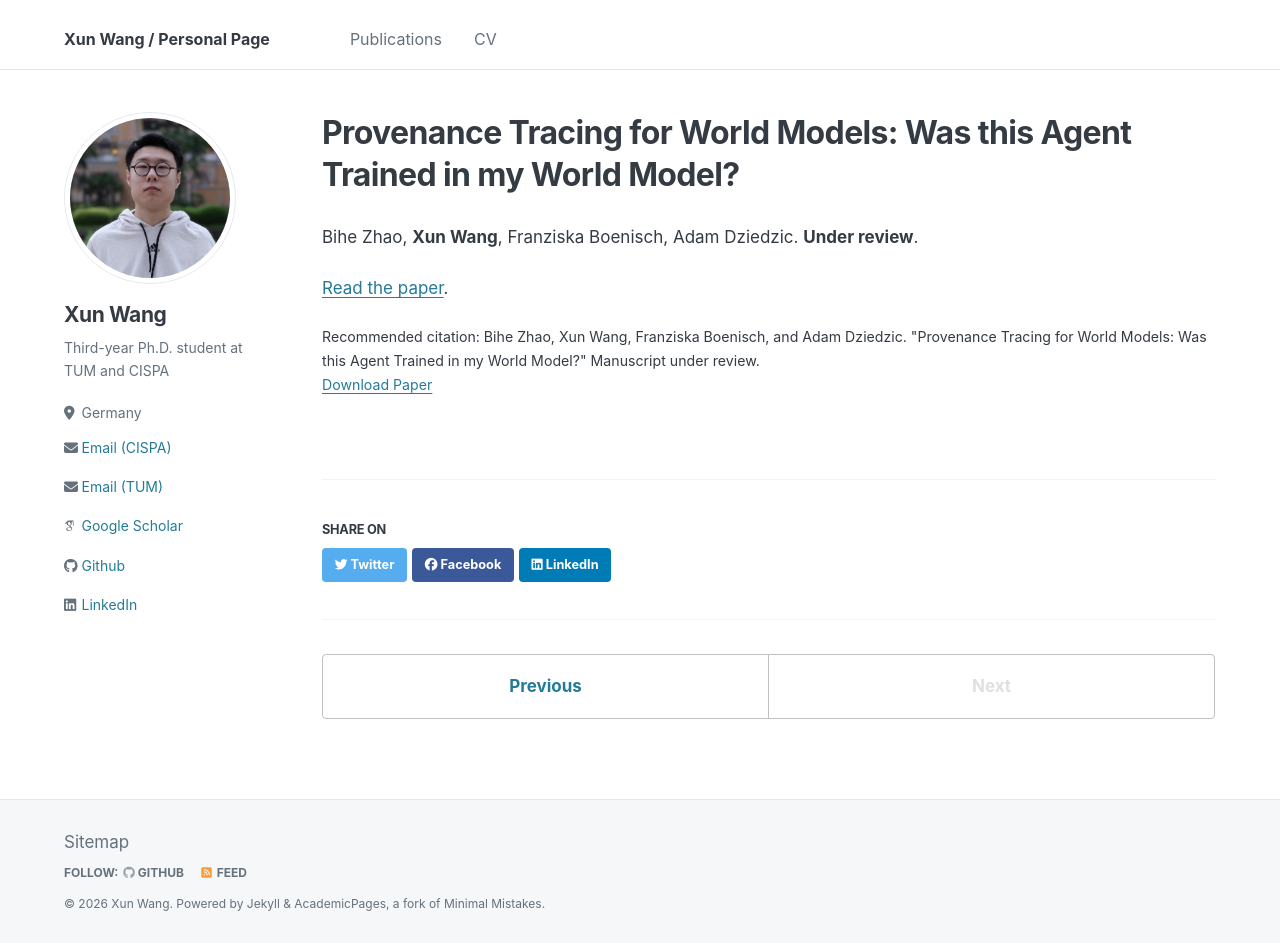
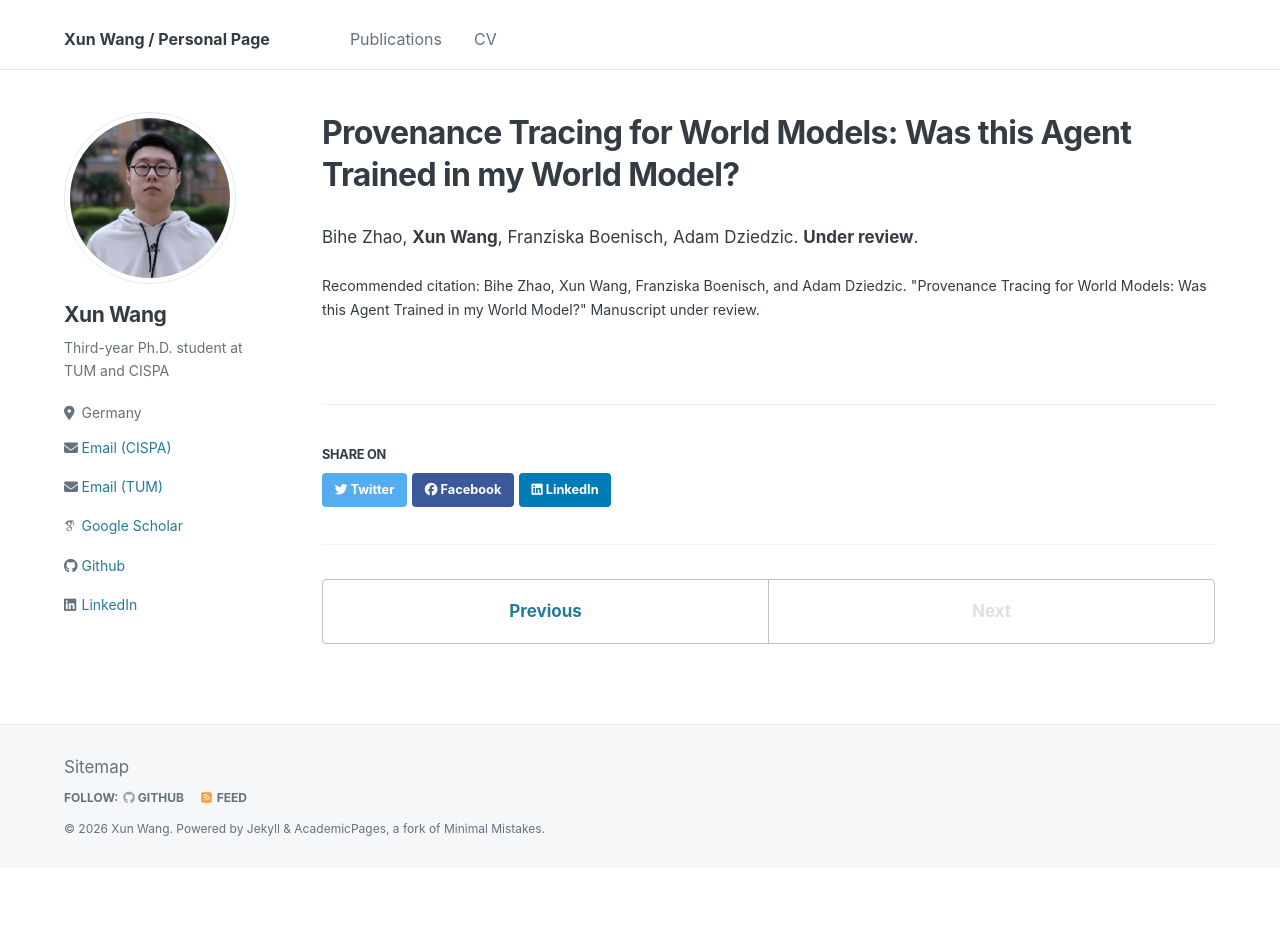
Before and after one commit to stephen016/stephen016.github.io, a Jekyll site: the page built from _publications/WorldModelProvenance.md, in a window 1280 px wide and 943 px high. Built offline with Jekyll 4.4.1, drawn with Linux system fonts in a browser that asks for light colours; some web fonts are replaced.

Commit message:
Remove under-review submission link from website and CV PDF

```diff
--- a/_publications/WorldModelProvenance.md
+++ b/_publications/WorldModelProvenance.md
@@ -9,10 +9,7 @@ excerpt: 'Provenance tracing for agents trained in world models.'
 date: 2026-10-21
 display_date: '2026'
 venue: 'Under review'
-paperurl: 'https://openreview.net/pdf?id=sxPhBbbgTu'
 citation: 'Bihe Zhao, Xun Wang, Franziska Boenisch, and Adam Dziedzic. "Provenance Tracing for World Models: Was this Agent Trained in my World Model?" Manuscript under review.'
 ---
 
 Bihe Zhao, **Xun Wang**, Franziska Boenisch, Adam Dziedzic. **Under review**.
-
-[Read the paper](https://openreview.net/pdf?id=sxPhBbbgTu).
```
Also changed, not shown: 1 other file.
